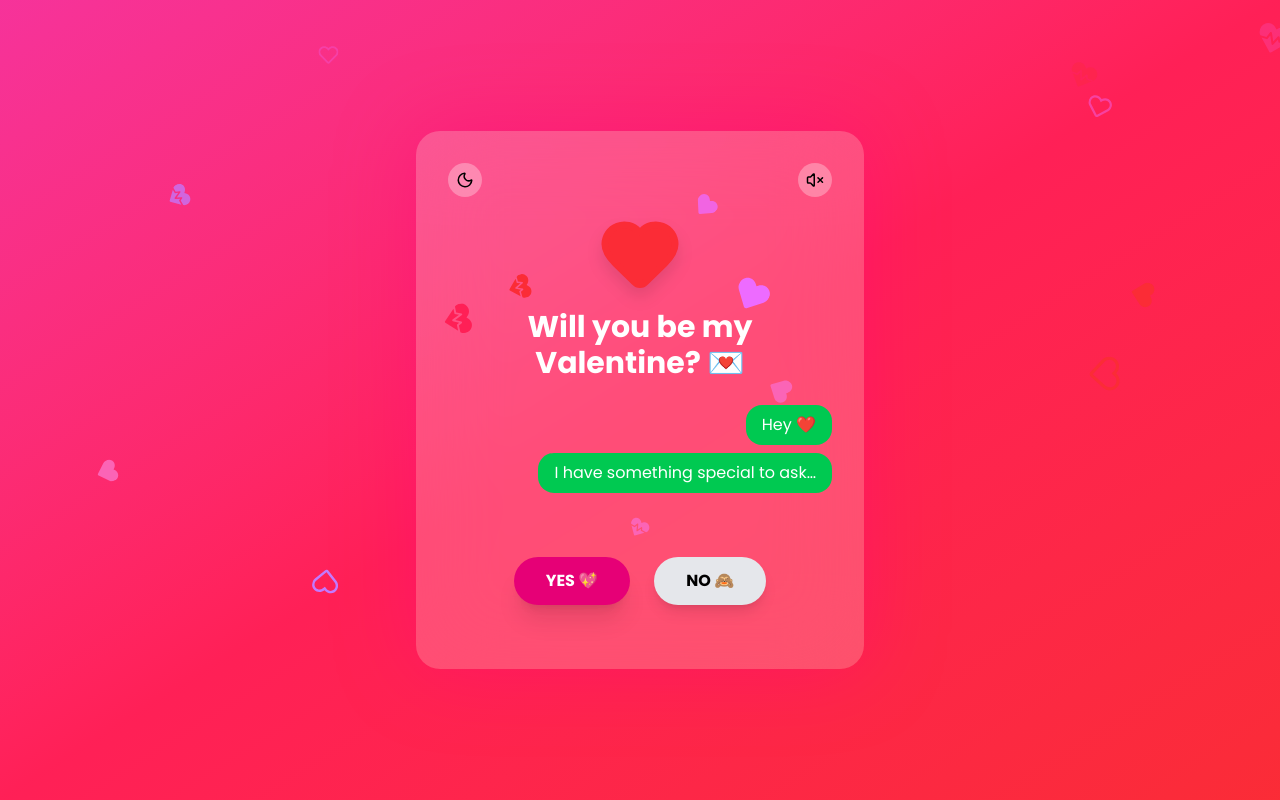
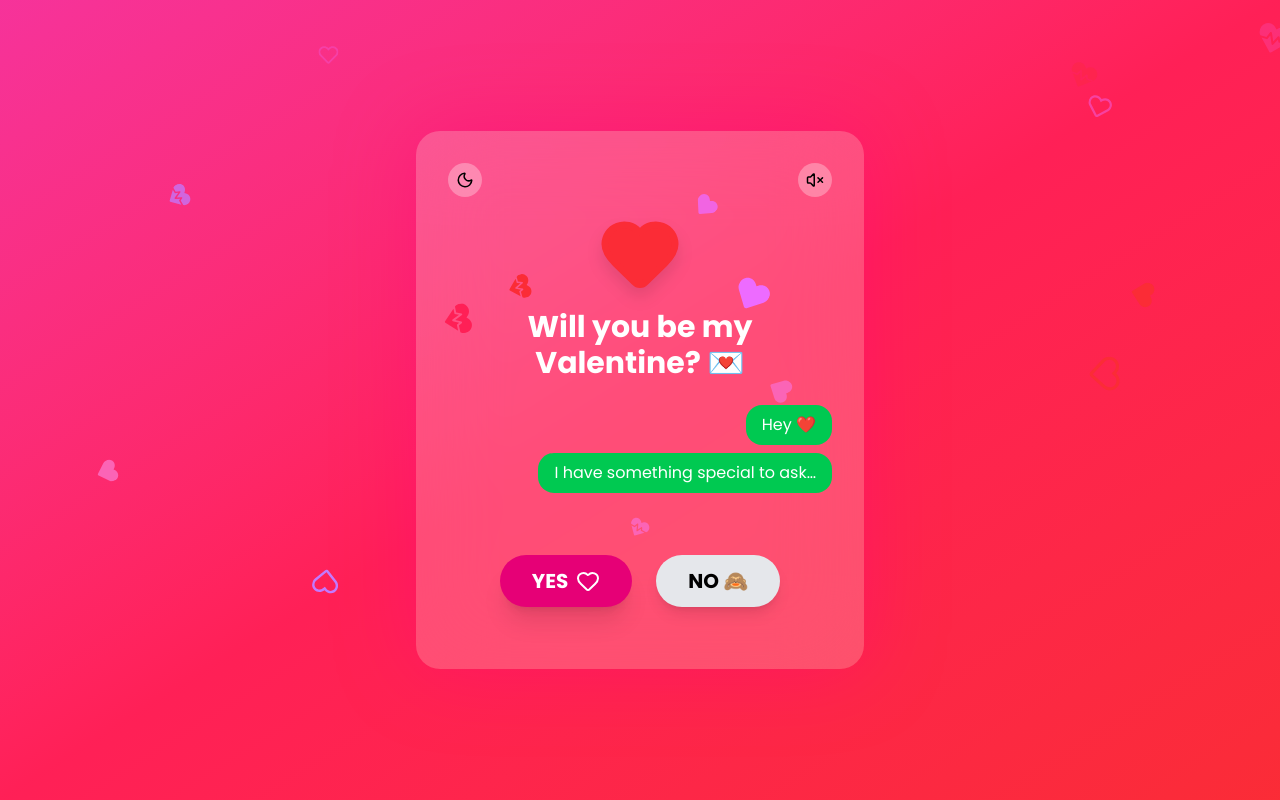
Before and after one commit to Ajay120503/Valentine, a React (Vite) app: page / in a window 1280 px wide. Built offline with nearby package versions, Linux system fonts and the light colour scheme.

Commit message:
first commit

```diff
--- a/src/App.jsx
+++ b/src/App.jsx
@@ -93,7 +93,7 @@ export default function App() {
       <audio ref={ringSoundRef} src="/ring-click.mp3" />
 
       {/* 🌸 Floating Hearts */}
-      <div className="absolute z-50 inset-0 pointer-events-none overflow-hidden">
+      <div className="absolute z-30 inset-0 pointer-events-none overflow-hidden">
         {Array.from({ length: 24 }).map((_, i) => {
           const Icon =
             heartIcons[Math.floor(Math.random() * heartIcons.length)];
@@ -186,9 +186,10 @@ export default function App() {
             <motion.button
               whileTap={{ scale: 0.9 }}
               onClick={handleYes}
-              className="z-10 px-8 py-3 cursor-pointer rounded-full bg-pink-600 text-white font-bold shadow-xl"
+              className="z-10 flex gap-2 justify-center items-center px-8 py-3 text-xl cursor-pointer rounded-full bg-pink-600 text-white font-bold shadow-xl"
             >
-              YES 💖
+              <span>YES</span>
+              <Heart />
             </motion.button>
 
             {/* NO Button */}
@@ -197,7 +198,7 @@ export default function App() {
               transition={{ type: "spring", stiffness: 120 }}
               onMouseEnter={moveNo}
               onTouchStart={moveNo}
-              className="z-10 px-8 py-3 cursor-pointer rounded-full bg-gray-200 font-bold shadow-lg"
+              className="z-10 px-8 py-3 text-xl cursor-pointer rounded-full bg-gray-200 font-bold shadow-lg"
               style={{
                 transform: `translate(${noPos.x}px, ${noPos.y}px)`,
               }}
@@ -238,7 +239,7 @@ export default function App() {
             initial={{ opacity: 0 }}
             animate={{ opacity: 1 }}
             exit={{ opacity: 0 }}
-            className="fixed inset-0 z-20 flex items-center justify-center bg-black/70 backdrop-blur-sm px-4"
+            className="fixed inset-0 z-40 flex items-center justify-center bg-black/70 backdrop-blur-sm px-4"
           >
             <motion.div
               initial={{ y: 60, scale: 0.85, opacity: 0 }}
```
